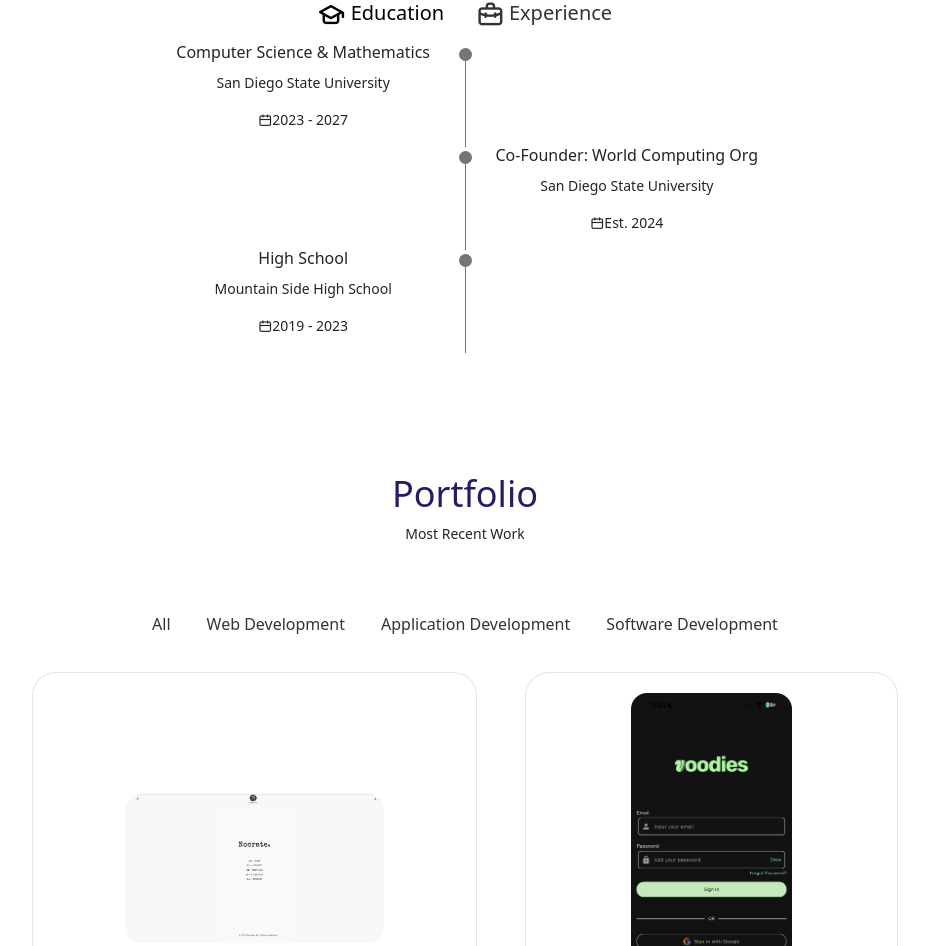
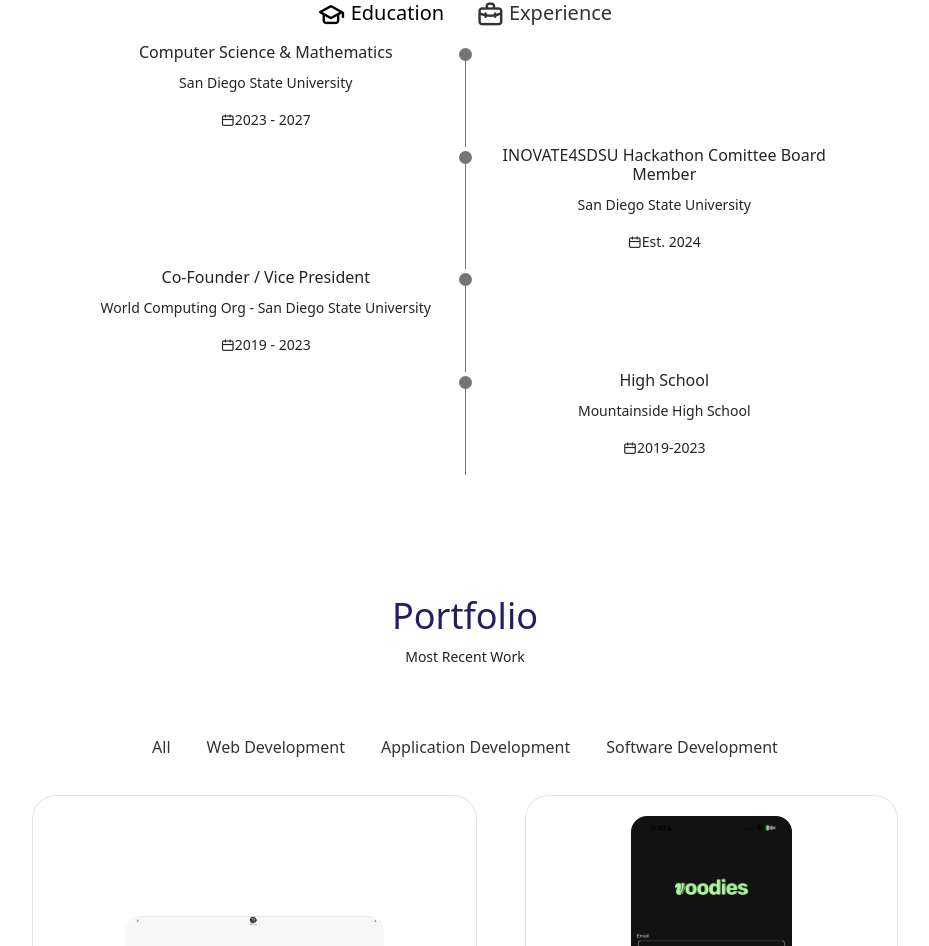
Before and after one commit to CalebDksn25/personal-portfolio-site, a React (Create React App) app: page / in a window 1280 px wide. Shown: the part 2550-3496 px from the top of the page, without its empty margins (175-1104 px from the left). Built offline with nearby package versions, Linux system fonts and the light colour scheme.

Commit message:
CTRL Hackathon Added to Education Experience

```diff
--- a/src/components/qualification/Qualification.jsx
+++ b/src/components/qualification/Qualification.jsx
@@ -76,7 +76,7 @@
 
               <div>
                 <h3 className="qualification__title">
-                  Co-Founder: World Computing Org
+                  INOVATE4SDSU Hackathon Comittee Board Member
                 </h3>
                 <span className="qualification__subtitle">
                   San Diego State University
@@ -90,9 +90,12 @@
 
             <div className="qualification__data">
               <div>
-                <h3 className="qualification__title"> High School </h3>
+                <h3 className="qualification__title">
+                  {" "}
+                  Co-Founder / Vice President{" "}
+                </h3>
                 <span className="qualification__subtitle">
-                  Mountain Side High School
+                  World Computing Org - San Diego State University
                 </span>
                 <div className="qualification__calander">
                   <i className="uil uil-calender"></i>
@@ -103,6 +106,26 @@
               <div>
                 <span className="qualification__rounder"></span>
                 <span className="qualification__line"></span>
+              </div>
+            </div>
+
+            <div className="qualification__data">
+              <div></div>
+
+              <div>
+                <span className="qualification__rounder"></span>
+                <span className="qualification__line"></span>
+              </div>
+
+              <div>
+                <h3 className="qualification__title">High School</h3>
+                <span className="qualification__subtitle">
+                  Mountainside High School
+                </span>
+                <div className="qualification__calander">
+                  <i className="uil uil-calender"></i>
+                  2019-2023
+                </div>
               </div>
             </div>
           </div>
```
